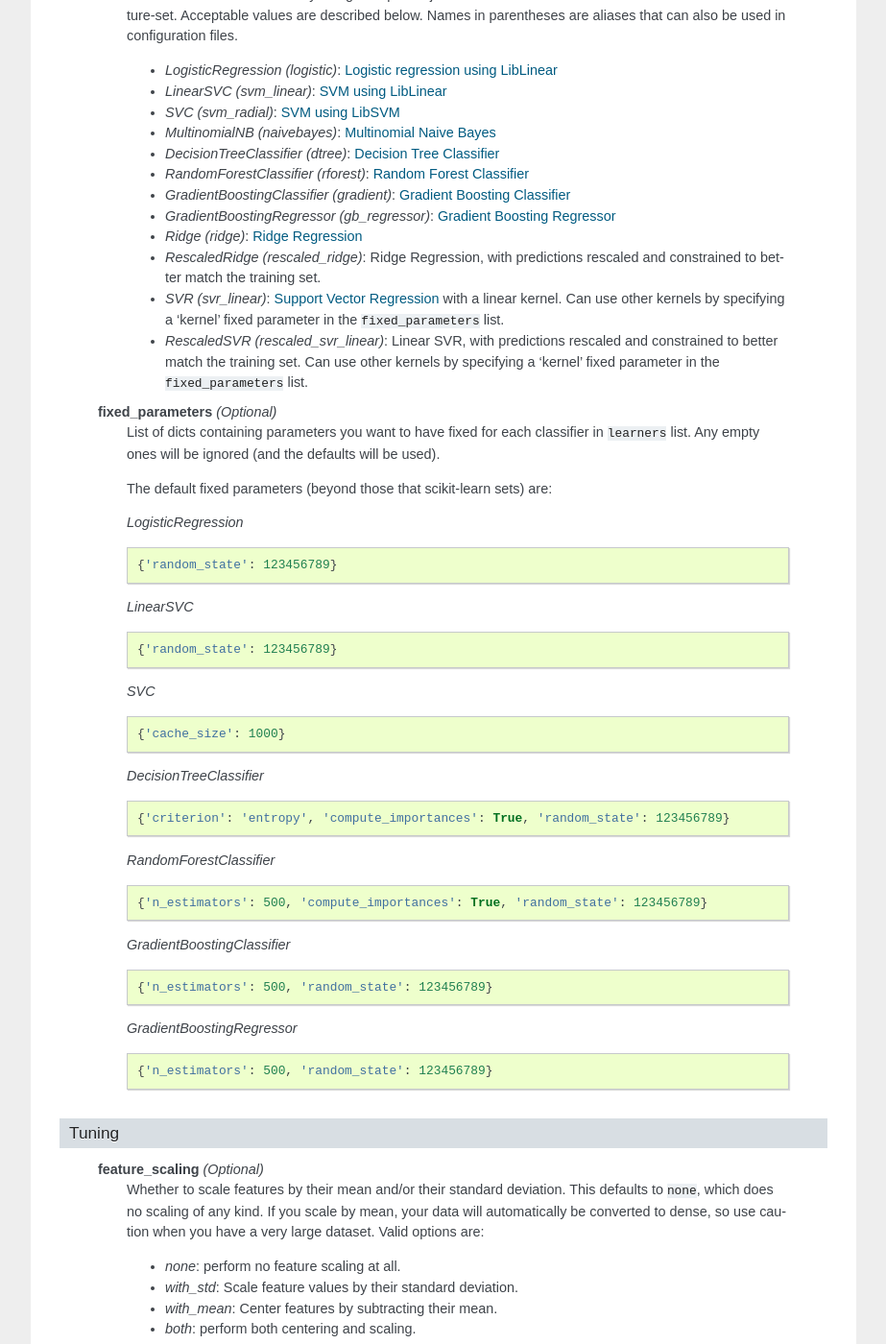
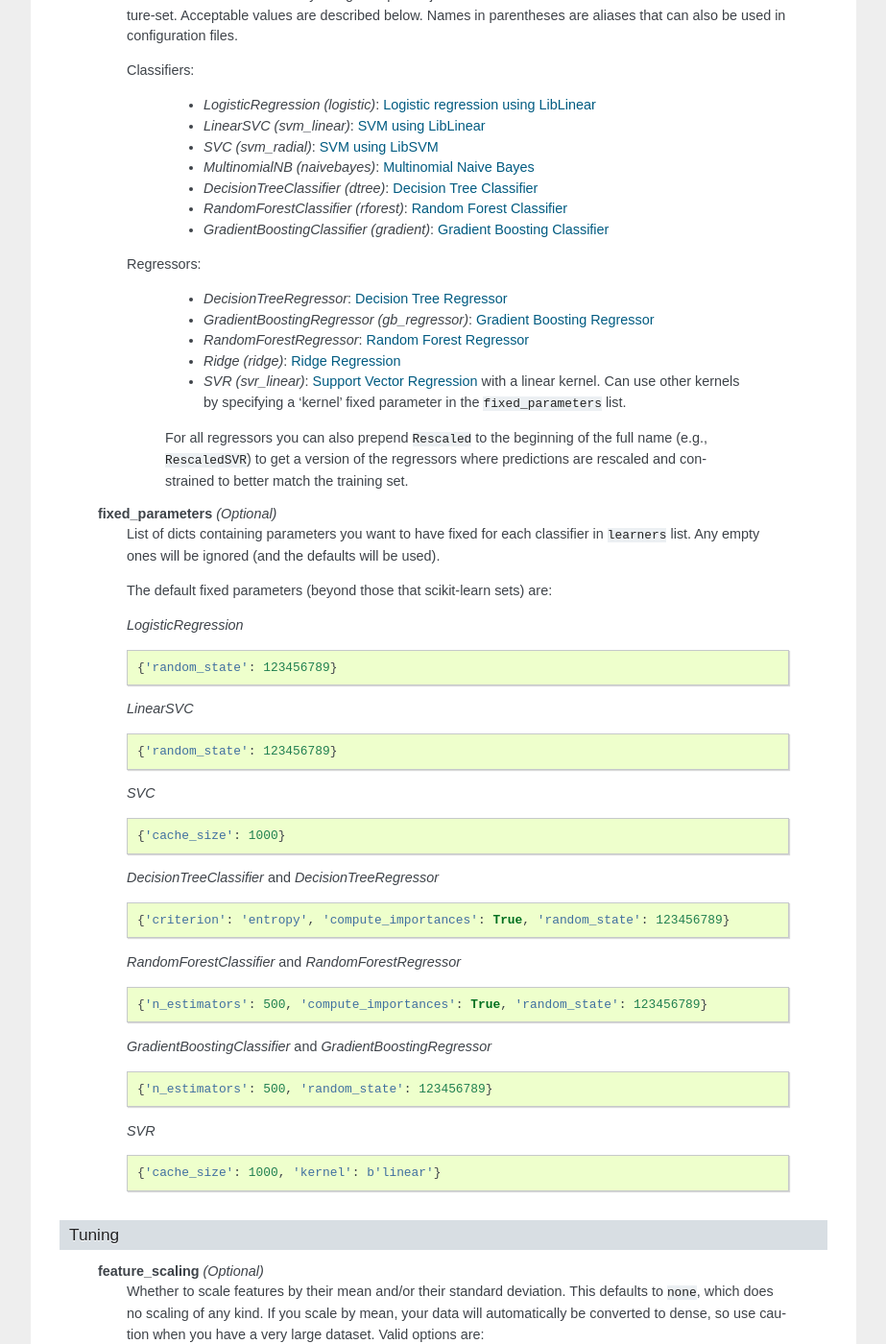
Before and after one commit to EducationalTestingService/skll, a Sphinx documentation site: the page built from doc/run_experiment.rst, in a window 1280 px wide and 1400 px high, scrolled down 2520 px. Shown: the whole window at 96% size, without its empty margins (198-1121 px from the left). Built offline with Sphinx 7.4.7, drawn with Linux system fonts in a browser that asks for light colours; some of the changed text lies outside the part shown.

Commit message:
Updated changelog, documentation, and bumped version to 0.15.0.

```diff
--- a/doc/run_experiment.rst
+++ b/doc/run_experiment.rst
@@ -160,24 +160,30 @@ Input
         Acceptable values are described below. Names in parentheses are
         aliases that can also be used in configuration files.
 
-        *   *LogisticRegression (logistic)*: `Logistic regression using LibLinear <http://scikit-learn.org/stable/modules/generated/sklearn.linear_model.LogisticRegression.html#sklearn.linear_model.LogisticRegression>`_
-        *   *LinearSVC (svm_linear)*: `SVM using LibLinear <http://scikit-learn.org/stable/modules/generated/sklearn.svm.LinearSVC.html#sklearn.svm.LinearSVC>`_
-        *   *SVC (svm_radial)*: `SVM using LibSVM <http://scikit-learn.org/stable/modules/generated/sklearn.svm.SVC.html#sklearn.svm.SVC>`_
-        *   *MultinomialNB (naivebayes)*: `Multinomial Naive Bayes <http://scikit-learn.org/stable/modules/generated/sklearn.naive_bayes.MultinomialNB.html#sklearn.naive_bayes.MultinomialNB>`_
-        *   *DecisionTreeClassifier (dtree)*: `Decision Tree Classifier <http://scikit-learn.org/stable/modules/generated/sklearn.tree.DecisionTreeClassifier.html#sklearn.tree.DecisionTreeClassifier>`_
-        *   *RandomForestClassifier (rforest)*: `Random Forest Classifier <http://scikit-learn.org/stable/modules/generated/sklearn.ensemble.RandomForestClassifier.html#sklearn.ensemble.RandomForestClassifier>`_
-        *   *GradientBoostingClassifier (gradient)*: `Gradient Boosting Classifier <http://scikit-learn.org/stable/modules/generated/sklearn.ensemble.GradientBoostingClassifier.html#sklearn.ensemble.GradientBoostingClassifier>`_
-        *   *GradientBoostingRegressor (gb_regressor)*: `Gradient Boosting Regressor <http://scikit-learn.org/stable/modules/generated/sklearn.ensemble.GradientBoostingRegressor.html#sklearn.ensemble.GradientBoostingRegressor>`_
-        *   *Ridge (ridge)*: `Ridge Regression <http://scikit-learn.org/stable/modules/generated/sklearn.linear_model.RidgeClassifier.html#sklearn.linear_model.RidgeClassifier>`_
-        *   *RescaledRidge (rescaled_ridge)*: Ridge Regression, with predictions
-            rescaled and constrained to better match the training set.
-        *   *SVR (svr_linear)*: `Support Vector Regression <http://scikit-learn.org/stable/modules/generated/sklearn.svm.SVR.html#sklearn.svm.SVR>`_
-            with a linear kernel. Can use other kernels by specifying a 'kernel'
-            fixed parameter in the ``fixed_parameters`` list.
-        *   *RescaledSVR (rescaled_svr_linear)*: Linear SVR, with predictions
-            rescaled and constrained to better match the training set. Can use
-            other kernels by specifying a 'kernel' fixed parameter in the
-            ``fixed_parameters`` list.
+        Classifiers:
+
+            *   *LogisticRegression (logistic)*: `Logistic regression using LibLinear <http://scikit-learn.org/stable/modules/generated/sklearn.linear_model.LogisticRegression.html#sklearn.linear_model.LogisticRegression>`_
+            *   *LinearSVC (svm_linear)*: `SVM using LibLinear <http://scikit-learn.org/stable/modules/generated/sklearn.svm.LinearSVC.html#sklearn.svm.LinearSVC>`_
+            *   *SVC (svm_radial)*: `SVM using LibSVM <http://scikit-learn.org/stable/modules/generated/sklearn.svm.SVC.html#sklearn.svm.SVC>`_
+            *   *MultinomialNB (naivebayes)*: `Multinomial Naive Bayes <http://scikit-learn.org/stable/modules/generated/sklearn.naive_bayes.MultinomialNB.html#sklearn.naive_bayes.MultinomialNB>`_
+            *   *DecisionTreeClassifier (dtree)*: `Decision Tree Classifier <http://scikit-learn.org/stable/modules/generated/sklearn.tree.DecisionTreeClassifier.html#sklearn.tree.DecisionTreeClassifier>`_
+            *   *RandomForestClassifier (rforest)*: `Random Forest Classifier <http://scikit-learn.org/stable/modules/generated/sklearn.ensemble.RandomForestClassifier.html#sklearn.ensemble.RandomForestClassifier>`_
+            *   *GradientBoostingClassifier (gradient)*: `Gradient Boosting Classifier <http://scikit-learn.org/stable/modules/generated/sklearn.ensemble.GradientBoostingClassifier.html#sklearn.ensemble.GradientBoostingClassifier>`_
+
+        Regressors:
+
+            *   *DecisionTreeRegressor*: `Decision Tree Regressor <http://scikit-learn.org/stable/modules/generated/sklearn.tree.DecisionTreeRegressor.html#sklearn.tree.DecisionTreeRegressor>`_
+            *   *GradientBoostingRegressor (gb_regressor)*: `Gradient Boosting Regressor <http://scikit-learn.org/stable/modules/generated/sklearn.ensemble.GradientBoostingRegressor.html#sklearn.ensemble.GradientBoostingRegressor>`_
+            *   *RandomForestRegressor*: `Random Forest Regressor <http://scikit-learn.org/stable/modules/generated/sklearn.ensemble.RandomForestRegressor.html#sklearn.ensemble.RandomForestRegressor>`_
+            *   *Ridge (ridge)*: `Ridge Regression <http://scikit-learn.org/stable/modules/generated/sklearn.linear_model.RidgeClassifier.html#sklearn.linear_model.RidgeClassifier>`_
+            *   *SVR (svr_linear)*: `Support Vector Regression <http://scikit-learn.org/stable/modules/generated/sklearn.svm.SVR.html#sklearn.svm.SVR>`_
+                with a linear kernel. Can use other kernels by specifying a
+                'kernel' fixed parameter in the ``fixed_parameters`` list.
+
+            For all regressors you can also prepend ``Rescaled`` to the
+            beginning of the full name (e.g., ``RescaledSVR``) to get a version
+            of the regressors where predictions are rescaled and constrained to
+            better match the training set.
 
     **fixed_parameters** *(Optional)*
         List of dicts containing parameters you want to have fixed for each
@@ -204,30 +210,30 @@ Input
 
            {'cache_size': 1000}
 
-        *DecisionTreeClassifier*
+        *DecisionTreeClassifier* and *DecisionTreeRegressor*
 
         .. code-block:: python
 
            {'criterion': 'entropy', 'compute_importances': True, 'random_state': 123456789}
 
-        *RandomForestClassifier*
+        *RandomForestClassifier* and *RandomForestRegressor*
 
         .. code-block:: python
 
            {'n_estimators': 500, 'compute_importances': True, 'random_state': 123456789}
 
-        *GradientBoostingClassifier*
+
+        *GradientBoostingClassifier* and *GradientBoostingRegressor*
 
         .. code-block:: python
 
            {'n_estimators': 500, 'random_state': 123456789}
 
-        *GradientBoostingRegressor*
+        *SVR*
 
         .. code-block:: python
 
-           {'n_estimators': 500, 'random_state': 123456789}
-
+           {'cache_size': 1000, 'kernel': b'linear'}
 
 
 Tuning
--- a/skll/version.py
+++ b/skll/version.py
@@ -23,5 +23,5 @@ in one place. Based on the suggestion `here. <http://bit.ly/16LbuJF>`_
 :organization: ETS
 '''
 
-__version__ = '0.14.0'
+__version__ = '0.15.0'
 VERSION = tuple(int(x) for x in __version__.split('.'))
```
Also changed, not shown: README.rst (+17 -0 lines).
